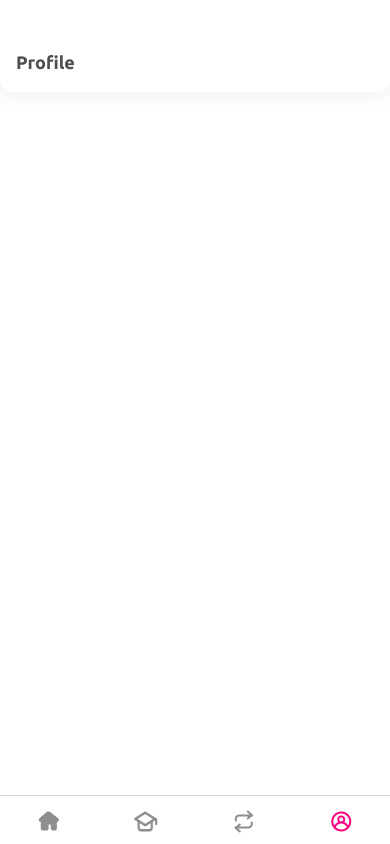
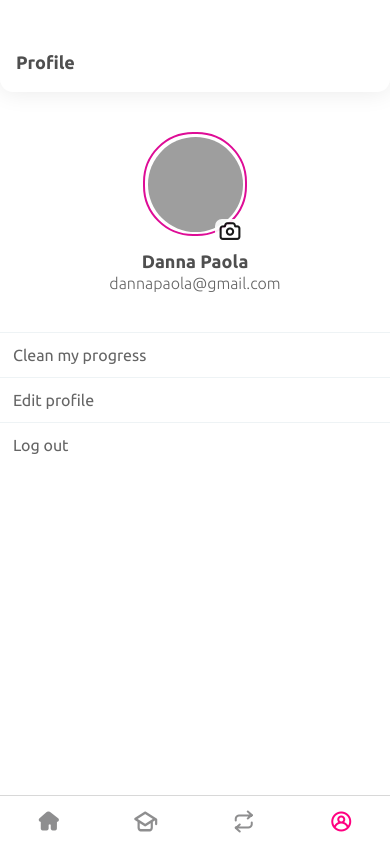
Before and after one commit to livanska/SignSpeech, a React Native app: screen /Profile in a window 390 px wide. Built offline with nearby package versions, Linux system fonts and the light colour scheme; grey boxes are pictures that could not be loaded; what expo-linking would draw is missing.

Commit message:
Created Profile screen, added image changing logic

```diff
--- a/package.json
+++ b/package.json
@@ -35,7 +35,8 @@
     "react-native-safe-area-context": "3.3.2",
     "react-native-screens": "~3.10.1",
     "react-native-snap-carousel": "^3.9.1",
-    "react-native-web": "0.17.1"
+    "react-native-web": "0.17.1",
+    "expo-image-picker": "~12.0.1"
   },
   "devDependencies": {
     "@babel/core": "^7.12.9",
--- a/screens/ProfileScreen.tsx
+++ b/screens/ProfileScreen.tsx
@@ -1,5 +1,107 @@
-import { View } from 'react-native';
+import { View, Image, Text, StyleSheet } from 'react-native';
+import GlassPanel from '../components/GlassPanel';
+import Icon from '../components/Icon';
+import Menu from '../components/Menu';
+import { COLORS } from '../constants/Colors';
+import { ICON_TITLES } from '../constants/Enums';
+import { textStyles } from '../constants/TextStyle';
+import { launchImageLibraryAsync, MediaTypeOptions } from 'expo-image-picker';
+import { useState } from 'react';
+const mockMenu = {
+  items: [
+    {
+      title: 'Clean my progress',
+      onPress: () => {},
+    },
+    {
+      title: 'Edit profile',
+      onPress: () => {},
+    },
+    {
+      title: 'Log out',
+      onPress: () => {},
+    },
+  ],
+};
+const mockUser = {
+  image: 'https://i.stack.imgur.com/l60Hf.png',
+  fullName: 'Danna Paola',
+  email: 'dannapaola@gmail.com',
+};
+
 const Profile = () => {
-  return <View></View>;
+  const [image, setImage] = useState(mockUser.image);
+  const changeImage = async () => {
+    let result = await launchImageLibraryAsync({
+      mediaTypes: MediaTypeOptions.Images,
+      allowsEditing: true,
+      aspect: [1, 1],
+      quality: 1,
+    });
+    if (!result.cancelled) {
+      setImage(result.uri);
+    }
+  };
+
+  return (
+    <View>
+      <View style={styles.infoContainer}>
+        <View style={styles.profileImageCircle}>
+          <Image style={styles.profileImage} source={{ uri: image }} />
+          <GlassPanel
+            {...{ height: 25, width: 30 }}
+            style={styles.changeImageIcon}
+            onPress={changeImage}
+          >
+            <Icon size={25} name={ICON_TITLES.camera} />
+          </GlassPanel>
+        </View>
+        <View style={styles.textContainer}>
+          <View style={styles.fullNameContainer}>
+            <Text style={textStyles.heading}>{mockUser.fullName}</Text>
+          </View>
+          <Text style={textStyles.subtitle}>{mockUser.email}</Text>
+        </View>
+      </View>
+      <Menu {...mockMenu} />
+    </View>
+  );
 };
+
+const styles = StyleSheet.create({
+  infoContainer: {
+    padding: 40,
+    alignItems: 'center',
+  },
+  textContainer: {
+    marginTop: 15,
+    alignItems: 'center',
+    display: 'flex',
+    flexDirection: 'column',
+  },
+  fullNameContainer: {
+    paddingBottom: 2,
+  },
+  profileImage: {
+    height: 95,
+    width: 95,
+    borderRadius: 50,
+    resizeMode: 'cover',
+  },
+  profileImageCircle: {
+    alignItems: 'center',
+    justifyContent: 'center',
+    height: 104,
+    width: 104,
+    borderRadius: 50,
+    borderWidth: 2,
+    borderColor: COLORS.primaryMedium,
+  },
+  changeImageIcon: {
+    position: 'absolute',
+    bottom: -10,
+    right: 0,
+  },
+});
+
 export default Profile;
```
Also changed, not shown: 1 other file (tests, documents, lock files or other folders).
